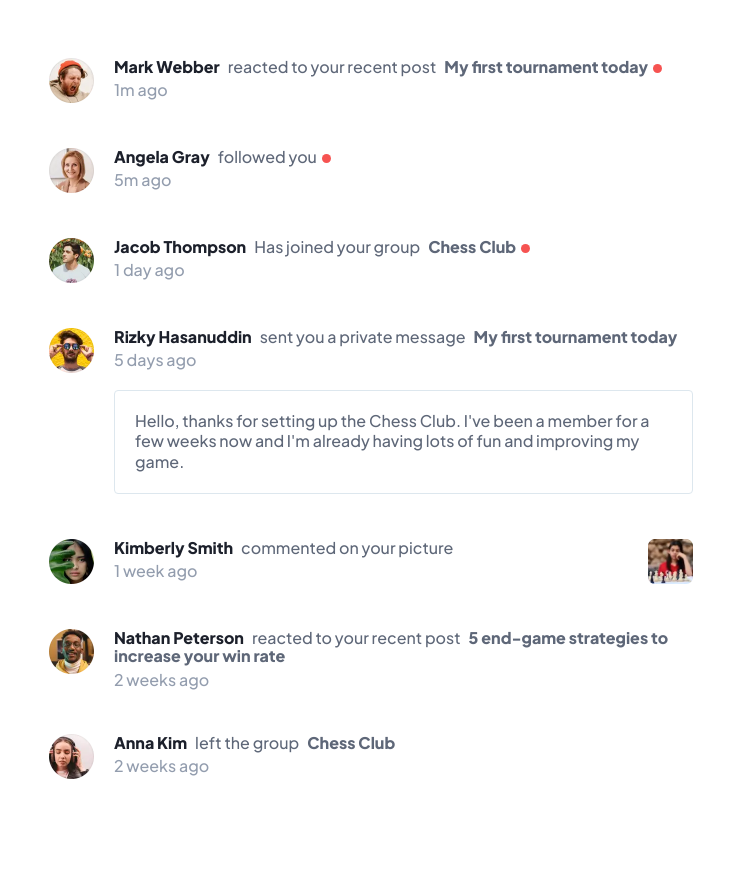
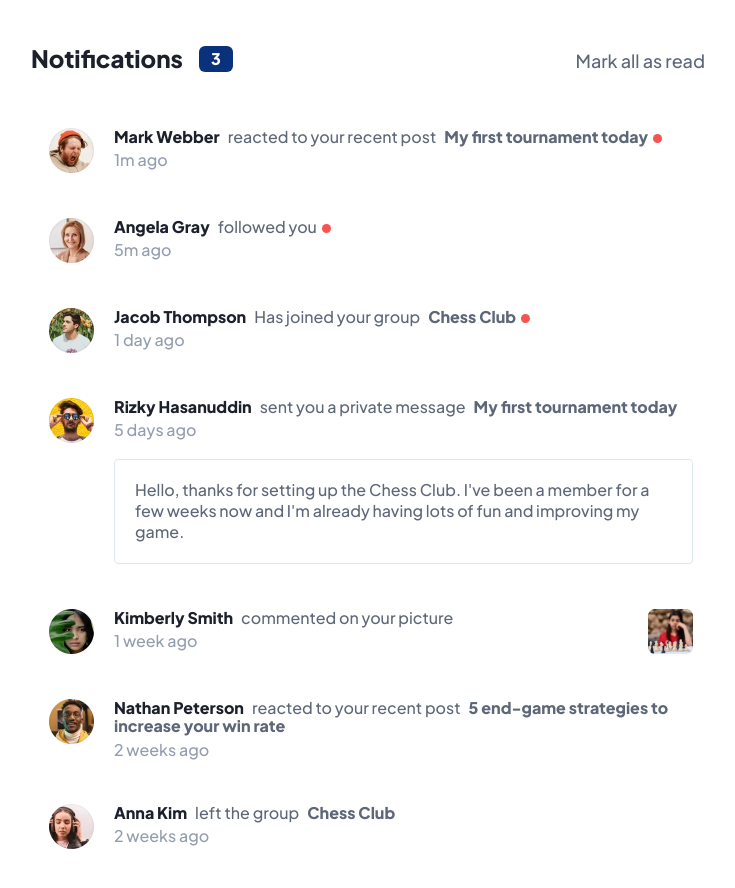
Before and after one commit to marcin10lw/notifications-page-react, a React (Create React App) app: page / in a window 1280 px wide. Shown: the top 888 px of the page, without its empty margins (269-1004 px from the left). Before the commit the page ends 834 px from the top, so only its background shows below. Built offline with nearby package versions, Linux system fonts and the light colour scheme.

Commit message:
adjusted Container and h1 styling

```diff
--- a/src/GlobalStyle.js
+++ b/src/GlobalStyle.js
@@ -12,17 +12,6 @@ export const GlobalStyle = createGlobalStyle`
   body {
     font-family: "Plus Jakarta Sans", sans-serif;
     font-weight: 500;
-  }
-
-  #root {
-    height: 100vh;
-    display: flex;
-    align-items: center;
-    justify-content: center;
     padding: 25px 15px;
-
-    @media (max-width: ${({ theme }) => theme.mobile}px) {
-      height: auto;
-    }
   }
 `;
--- a/src/common/Container/styled.js
+++ b/src/common/Container/styled.js
@@ -3,4 +3,5 @@ import styled from "styled-components";
 export const Container = styled.div`
   max-width: 680px;
   width: 100%;
+  margin: 20px auto;
 `;
--- a/src/common/Header/styled.js
+++ b/src/common/Header/styled.js
@@ -26,6 +26,7 @@ export const Notifications = styled.div`
   gap: 16px;
 
   h1 {
+    font-size: 24px;
     margin: 0;
     font-weight: 800;
     color: ${({theme}) => theme.colors.vdGrayishBlue};
```
